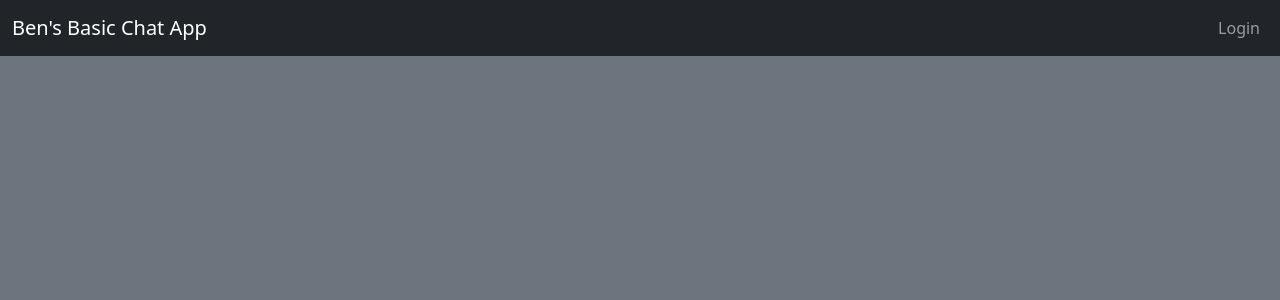
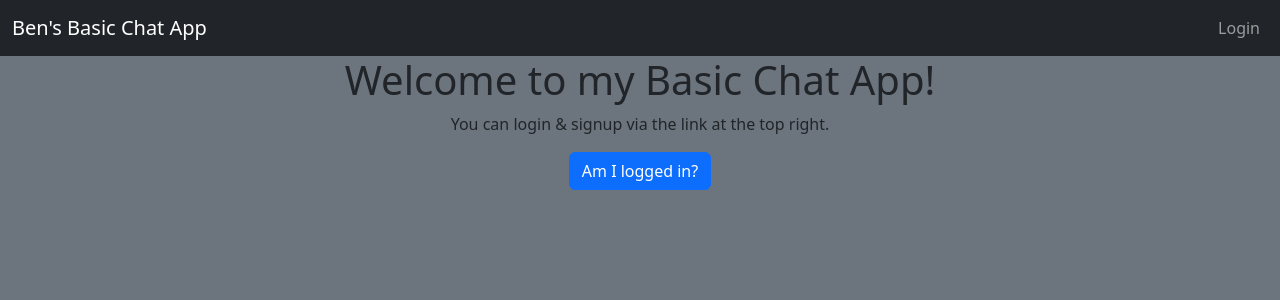
Before and after one commit to bendecruz745/BasicChatApp, a React (Create React App) app: page / in a window 1280 px wide. Shown: the top 300 px of the page. Built offline with nearby package versions, Linux system fonts and the light colour scheme.

Commit message:
routing fun

```diff
--- a/src/App.js
+++ b/src/App.js
@@ -67,6 +67,7 @@ function App() {
     <div className="App bg-secondary">
       <NavBar />
       <Routes>
+        <Route index element={<BasicChatApp />} />
         <Route path="BasicChatApp" element={<BasicChatApp />} />
         <Route path="BasicChatApp/Login" element={<Login />} />
       </Routes>
```
